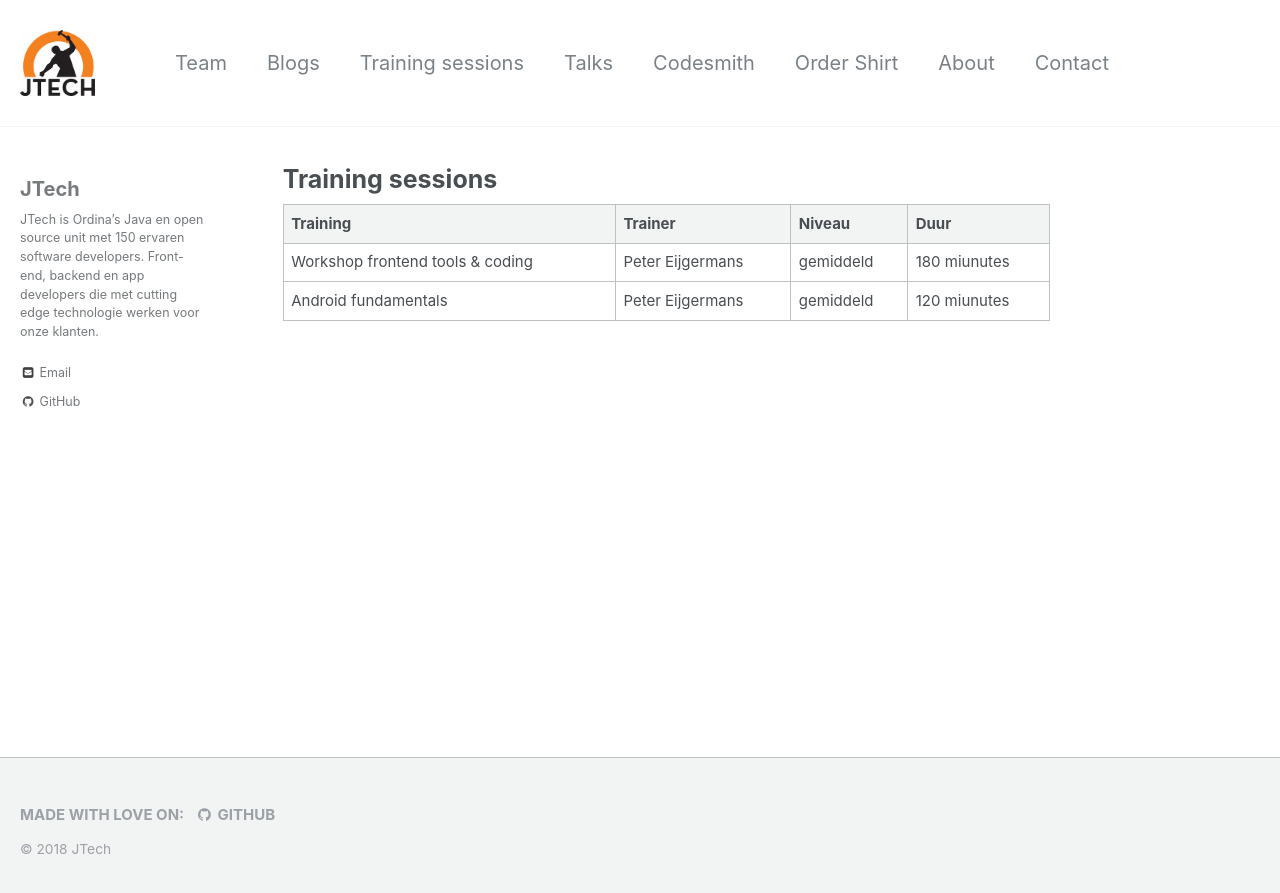
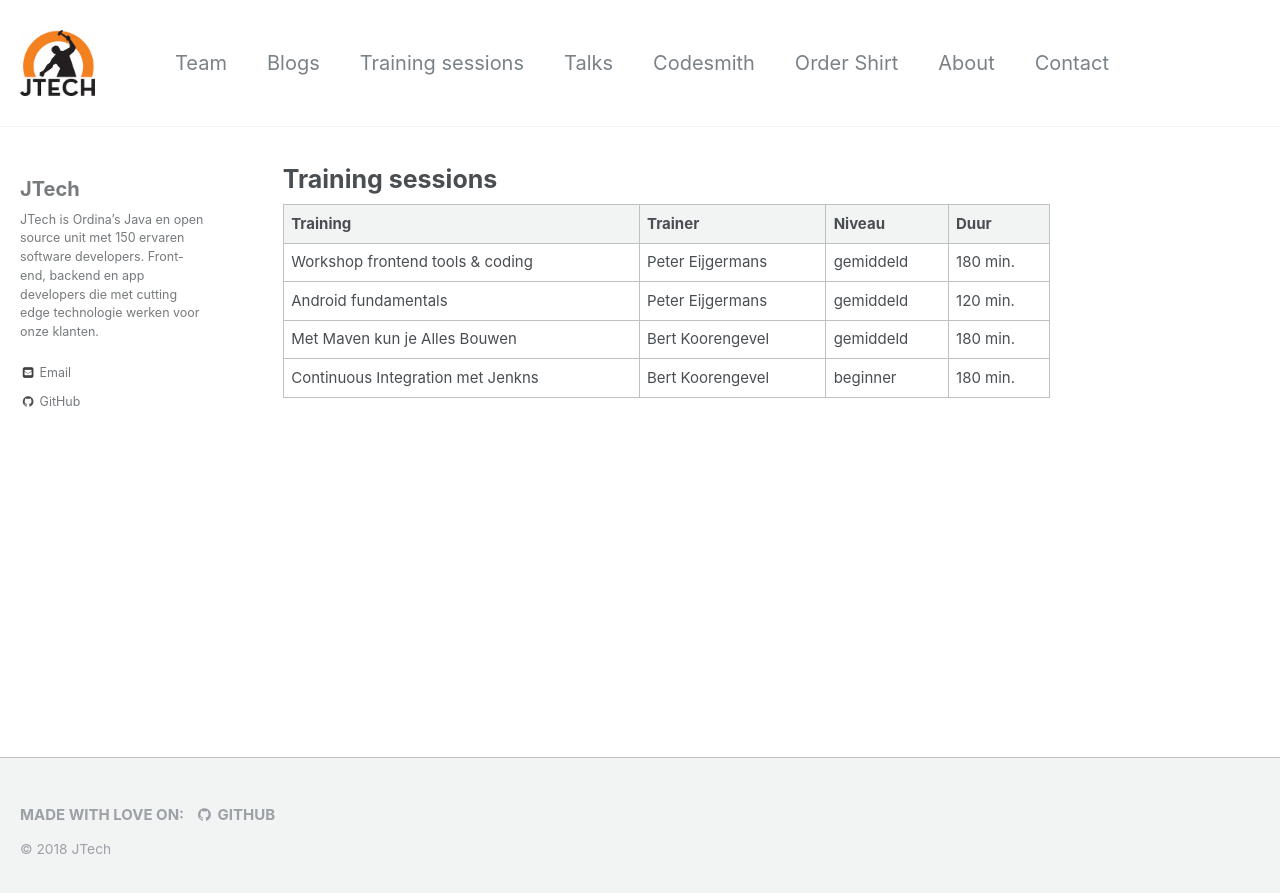
Before and after one commit to Ordina-JTech/Ordina-JTech.github.io, a Jekyll site: the page built from trainings.md, in a window 1280 px wide. Shown: the top 893 px of the page. Built offline with Jekyll 4.4.1, drawn with Linux system fonts in a browser that asks for light colours.

Commit message:
Update trainings.md

```diff
--- a/trainings.md
+++ b/trainings.md
@@ -6,5 +6,7 @@ author_profile: true
 
 | Training | Trainer | Niveau | Duur |
 |-------|--------|---------|---------|
-| Workshop frontend tools & coding | Peter Eijgermans | gemiddeld | 180 miunutes
-| Android fundamentals | Peter Eijgermans | gemiddeld | 120 miunutes
+| Workshop frontend tools & coding | Peter Eijgermans | gemiddeld | 180 min.
+| Android fundamentals | Peter Eijgermans | gemiddeld | 120 min.
+| Met Maven kun je Alles Bouwen | Bert Koorengevel | gemiddeld | 180 min.
+| Continuous Integration met Jenkns | Bert Koorengevel | beginner | 180 min.
```
